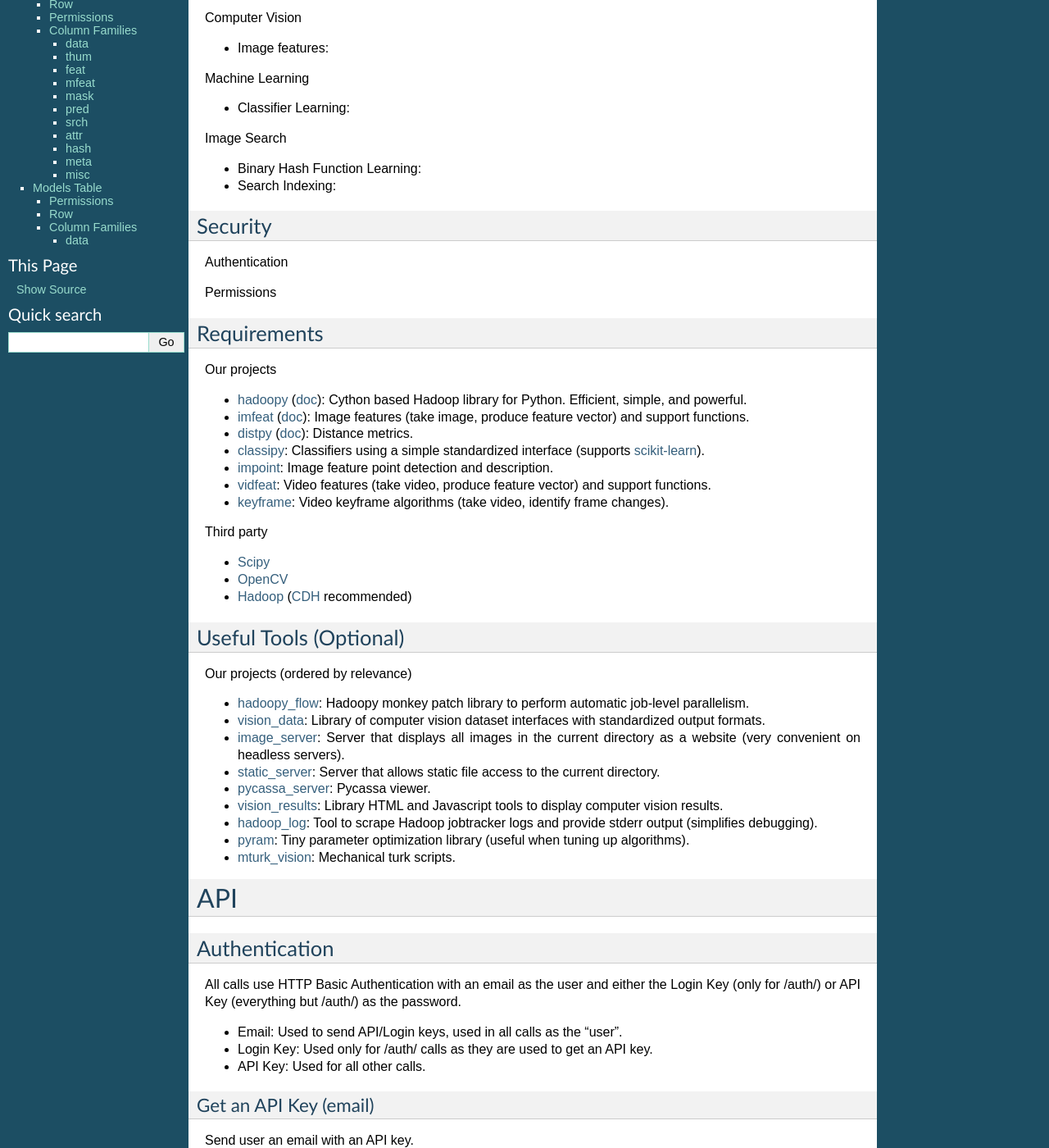
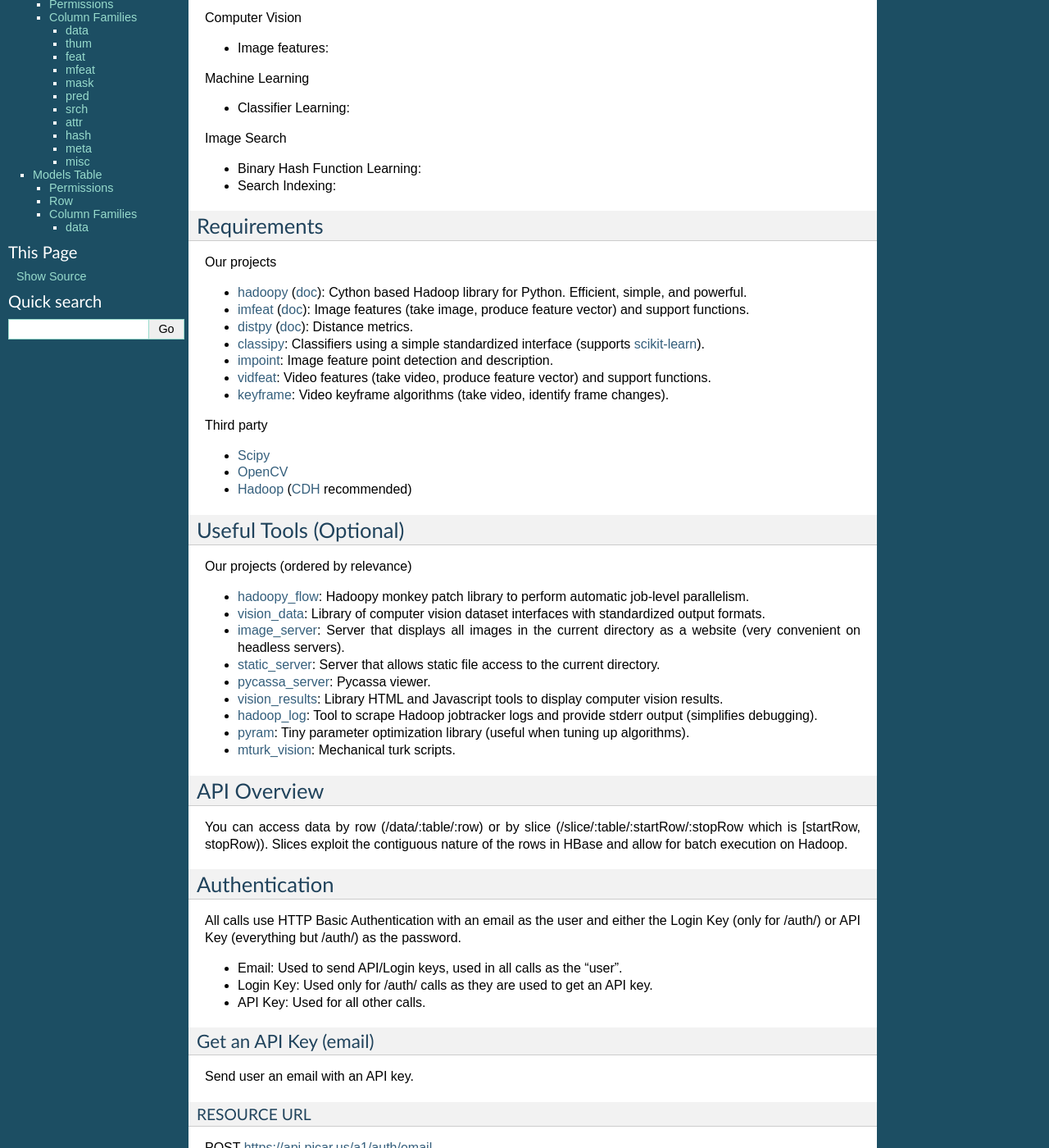
Before and after one commit to bwhite/picarus, a Sphinx documentation site: the page built from doc/index.rst, in a window 1280 px wide and 1400 px high, scrolled down 1147 px. Shown: the whole window at 82% size. Built offline with Sphinx 7.4.7, drawn with Linux system fonts in a browser that asks for light colours; formulas are drawn with MathJax 3; some of the changed text lies outside the part shown.

Commit message:
Updated
Signed-off-by: Brandyn A. White <bwhite@dappervision.com>

```diff
--- a/doc/index.rst
+++ b/doc/index.rst
@@ -36,12 +36,12 @@
 - Crawl, annotate, execute, train, analyze, visualize
 
 Philosophy
----------------------
+----------
 ::
 
-    Picarus Web App    HBase scales big   Computer Vision   Hadoop Capable      Privacy is key
-    Big Vision         Scan slices        Free Software     Hard to Use         Less Data
-    Look in your data  Contiguous Rows    As Apache Two     REST is for humans  Ignorance is ok
+    Picarus Web App   HBase scales big                 Computer Vision               Hadoop not easy             Privacy is key
+    Visual Analysis   Scan slices with high throughput Free Software for all to use  Abstraction lowers the bar  What we don't know can't hurt you
+    Look in your data Contiguous Rows                  As Apache Two                 REST is for humans          Ignorance is ok
 
 Capabilities
 ------------
@@ -69,13 +69,6 @@
 
 - Binary Hash Function Learning:
 - Search Indexing:
-
-Security
---------
-
-Authentication
-
-Permissions
 
 Requirements
 ------------
@@ -132,10 +125,9 @@
 .. _mturk_vision: https://github.com/bwhite/mturk_vision
 .. _pycassa_server: https://github.com/bwhite/pycassa_server
 
-
-API
-===
-
+API Overview
+--------------
+You can access data by row (/data/:table/:row) or by slice (/slice/:table/:startRow/:stopRow which is [startRow, stopRow)).  Slices exploit the contiguous nature of the rows in HBase and allow for batch execution on Hadoop.
 
 Authentication
 --------------
```
Also changed, not shown: doc/67e373a19af13647bded/index.rst (+7 -15 lines).
